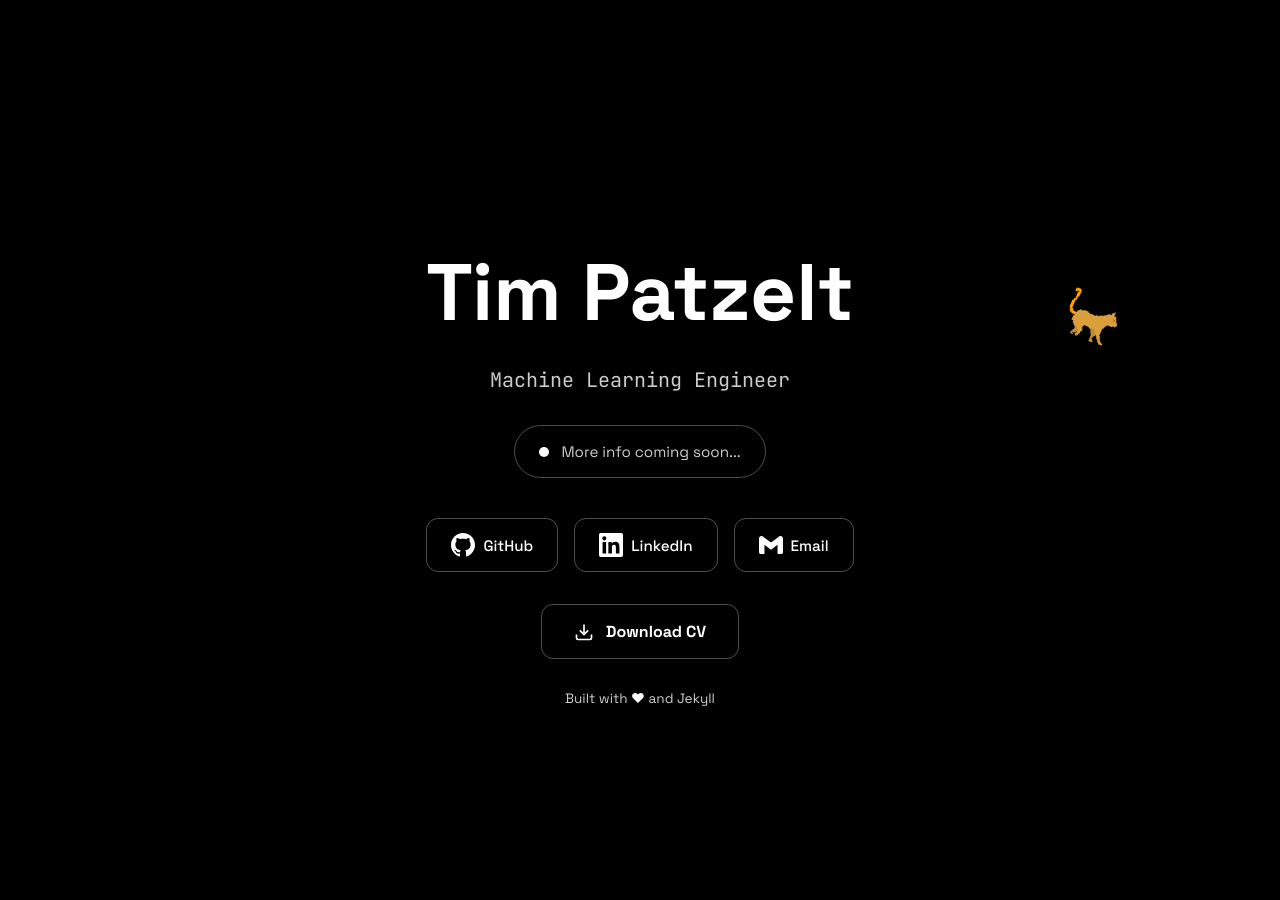
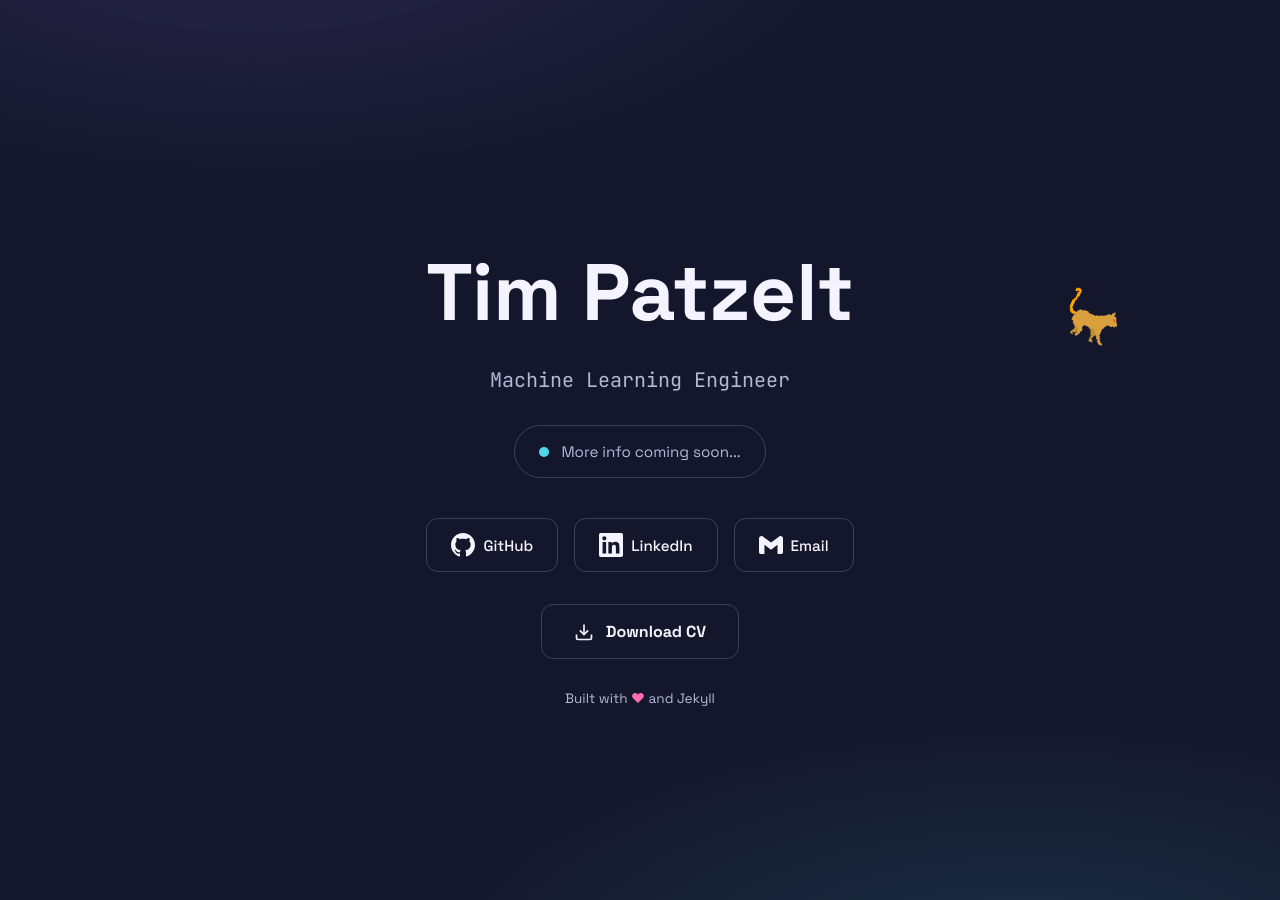
Before and after one commit to tpatzelt/tpatzelt.github.io, a Jekyll site: the page built from index.html, in a window 1280 px wide. Built offline with Jekyll 4.4.1, drawn with Linux system fonts in a browser that asks for light colours.

Commit message:
T-0001: Replace black-and-white theme with dark-ink + violet/cyan/pink accent tokens
Defines a full design-token palette (--bg, --bg-elevated, --text-primary,
--text-secondary, --accent-violet/-cyan/-pink and soft variants, --border)
and swaps every hard-coded #000/#fff/white/rgba(255,255,255,...) value in
style.css for var() references. Applies the accents to a few expressive
spots (status dot, heart, selection, focus ring, hero backdrop gradient)
built entirely from the new tokens (no new hard-coded hex/rgba literals
outside :root), keeping text contrast well above WCAG AA 4.5:1.

```diff
--- a/assets/css/style.css
+++ b/assets/css/style.css
@@ -1,12 +1,26 @@
 /* ============================================
-   SIMPLE BLACK & WHITE THEME
+   ARTSY DARK THEME
    ============================================ */
 
 /* CSS Variables */
 :root {
+  /* Background */
+  --bg: #0a0b14;
+  --bg-elevated: #14172c;
+
   /* Text */
-  --text-primary: #ffffff;
-  --text-secondary: rgba(255, 255, 255, 0.8);
+  --text-primary: #f5f3ff;
+  --text-secondary: #b4b8d6;
+
+  /* Accents */
+  --accent-violet: #9d7bff;
+  --accent-cyan: #4fd8e6;
+  --accent-pink: #ff6fb0;
+  --accent-violet-soft: rgba(157, 123, 255, 0.16);
+  --accent-cyan-soft: rgba(79, 216, 230, 0.14);
+
+  /* Borders */
+  --border: rgba(180, 184, 214, 0.25);
 
   /* Fonts */
   --font-main: 'Space Grotesk', -apple-system, BlinkMacSystemFont, sans-serif;
@@ -26,7 +40,10 @@ html {
 
 body {
   font-family: var(--font-main);
-  background: #000000;
+  background:
+    radial-gradient(ellipse 80% 50% at 20% -10%, var(--accent-violet-soft), transparent 60%),
+    radial-gradient(ellipse 80% 50% at 80% 110%, var(--accent-cyan-soft), transparent 60%),
+    var(--bg-elevated);
   color: var(--text-primary);
   min-height: 100vh;
   overflow-x: hidden;
@@ -132,7 +149,7 @@ body {
   align-items: center;
   gap: 0.75rem;
   padding: 1rem 1.5rem;
-  border: 1px solid rgba(255, 255, 255, 0.3);
+  border: 1px solid var(--border);
   border-radius: 100px;
   margin-bottom: 2.5rem;
 }
@@ -140,7 +157,7 @@ body {
 .status-dot {
   width: 10px;
   height: 10px;
-  background: var(--text-primary);
+  background: var(--accent-cyan);
   border-radius: 50%;
 }
 
@@ -166,7 +183,7 @@ body {
   align-items: center;
   gap: 0.5rem;
   padding: 0.875rem 1.5rem;
-  border: 1px solid rgba(255, 255, 255, 0.3);
+  border: 1px solid var(--border);
   border-radius: 12px;
   color: var(--text-primary);
   text-decoration: none;
@@ -191,9 +208,9 @@ body {
   align-items: center;
   gap: 0.75rem;
   padding: 1rem 2rem;
-  border: 1px solid rgba(255, 255, 255, 0.3);
+  border: 1px solid var(--border);
   border-radius: 12px;
-  color: white;
+  color: var(--text-primary);
   text-decoration: none;
   font-weight: 600;
   font-size: 1rem;
@@ -220,7 +237,7 @@ body {
 }
 
 .heart {
-  color: var(--text-primary);
+  color: var(--accent-pink);
   display: inline-block;
 }
 
@@ -275,12 +292,12 @@ body {
 /* Focus styles */
 a:focus-visible,
 button:focus-visible {
-  outline: 2px solid var(--text-primary);
+  outline: 2px solid var(--accent-cyan);
   outline-offset: 3px;
 }
 
 /* Selection */
 ::selection {
-  background: var(--text-primary);
-  color: #000000;
+  background: var(--accent-violet);
+  color: var(--bg);
 }
```
